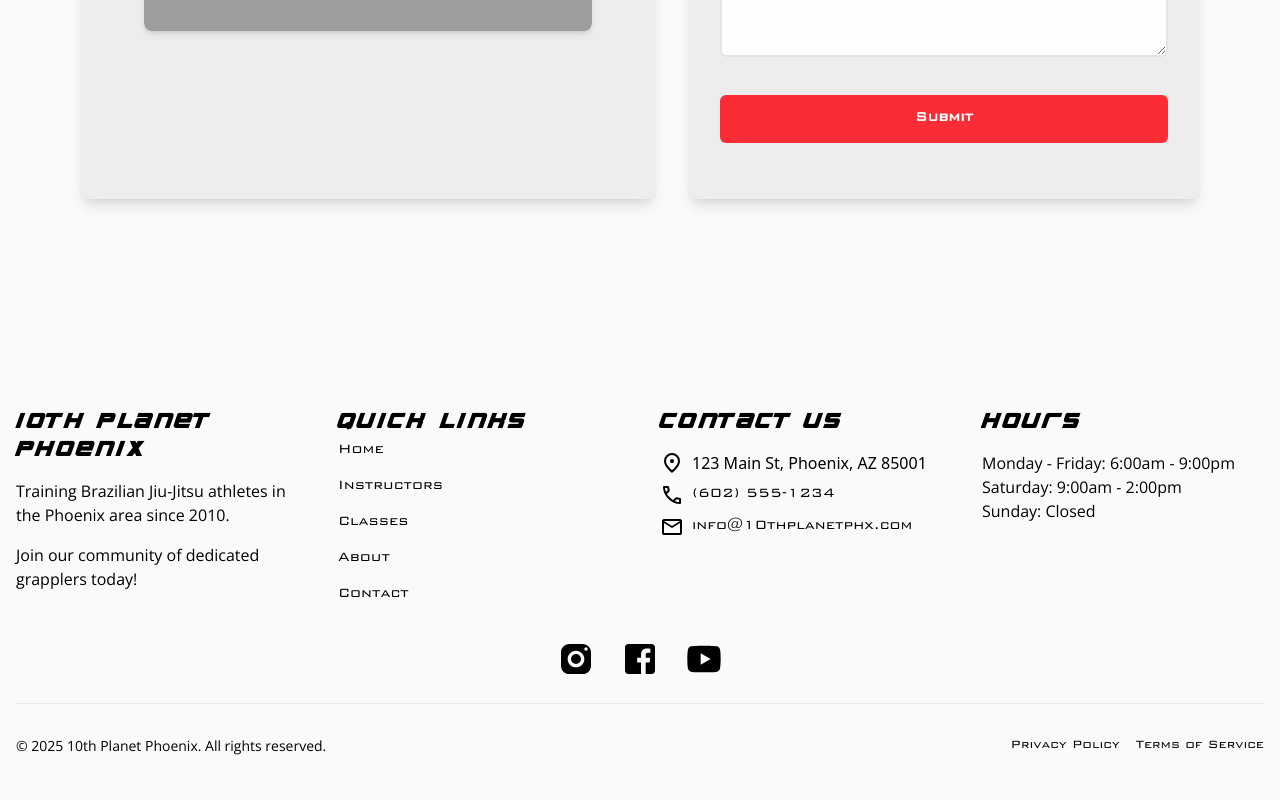
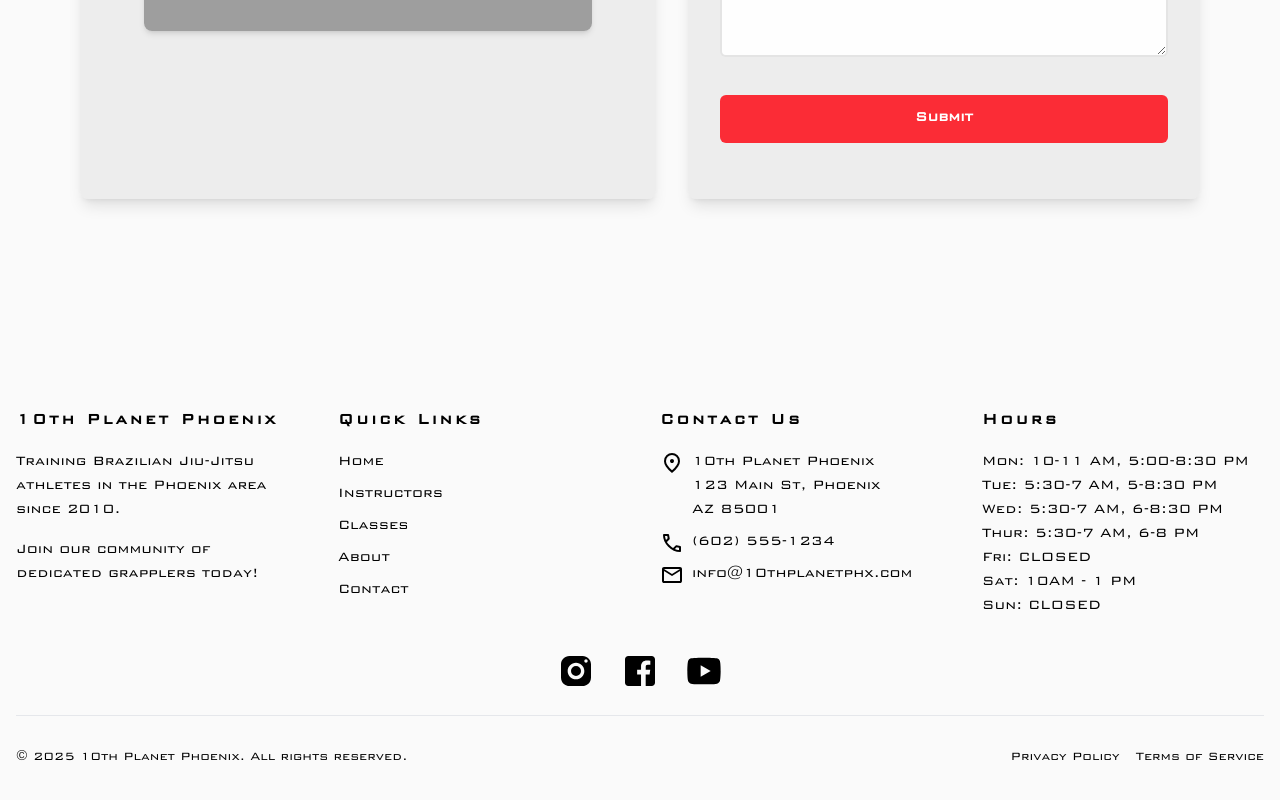
Before and after one commit to caleblopez96/10th-planet-phoenix, a React (Vite) app: page /10th-planet-phoenix/contact in a window 1280 px wide. Shown: the part 1606-2406 px from the top of the page. Built offline with nearby package versions, Linux system fonts and the light colour scheme; grey boxes are pictures that could not be loaded.

Commit message:
removed logo from footer. wrapped nav in nav to be semantically correct

```diff
--- a/src/Components/Footer/Footer.jsx
+++ b/src/Components/Footer/Footer.jsx
@@ -15,11 +15,6 @@ const Footer = () => {
           <div className="flex flex-col gap-4">
             <NavLink to="/" className="flex-col">
               <h3 className="font-bold text-lg">10th Planet Phoenix</h3>
-              {/* <img
-                src={!isNightMode ? logo : logoDark}
-                alt="Logo"
-                className="h-16 md:h-18"
-              /> */}
             </NavLink>
 
             <p className="">
@@ -29,8 +24,9 @@ const Footer = () => {
             <p>Join our community of dedicated grapplers today!</p>
           </div>
 
-          <div className="flex flex-col justify-between">
+          <div className="flex flex-col gap-4">
             <h3 className="font-bold text-lg">Quick Links</h3>
+            <nav>
               <ul className="space-y-2">
                 <li>
                   <Link to="/home" className="hover:text-red-600 ">
@@ -59,6 +55,7 @@ const Footer = () => {
                   </Link>
                 </li>
               </ul>
+            </nav>
           </div>
 
           <div className="flex flex-col gap-4">
@@ -74,7 +71,16 @@ const Footer = () => {
                     <path d="M480-480q33 0 56.5-23.5T560-560q0-33-23.5-56.5T480-640q-33 0-56.5 23.5T400-560q0 33 23.5 56.5T480-480Zm0 294q122-112 181-203.5T720-552q0-109-69.5-178.5T480-800q-101 0-170.5 69.5T240-552q0 71 59 162.5T480-186Zm0 106Q319-217 239.5-334.5T160-552q0-150 96.5-239T480-880q127 0 223.5 89T800-552q0 100-79.5 217.5T480-80Zm0-480Z" />
                   </svg>
                 </span>
-                <span>123 Main St, Phoenix, AZ 85001</span>
+                <a
+                  className="hover:text-red-600"
+                  href="https://g.co/kgs/mtHac27"
+                >
+                  10th Planet Phoenix
+                  <br />
+                  123 Main St, Phoenix
+                  <br />
+                  AZ 85001
+                </a>
               </li>
               <li className="flex items-start">
                 <span className="mr-2">
@@ -118,9 +124,13 @@ const Footer = () => {
             <ul className="space-y-2">
               <li className="flex items-start">
                 <div>
-                  <p>Monday - Friday: 6:00am - 9:00pm</p>
-                  <p>Saturday: 9:00am - 2:00pm</p>
-                  <p>Sunday: Closed</p>
+                  <p>Mon: 10-11 AM, 5:00-8:30 PM</p>
+                  <p>Tue: 5:30-7 AM, 5-8:30 PM</p>
+                  <p>Wed: 5:30-7 AM, 6-8:30 PM</p>
+                  <p>Thur: 5:30-7 AM, 6-8 PM</p>
+                  <p>Fri: CLOSED</p>
+                  <p>Sat: 10AM - 1 PM</p>
+                  <p>Sun: CLOSED</p>
                 </div>
               </li>
             </ul>
--- a/src/index.css
+++ b/src/index.css
@@ -58,6 +58,10 @@ form label,
   font-family: "Bank Gothic", sans-serif;
 }
 
+footer * {
+  font-family: "Bank Gothic", sans-serif !important;
+}
+
 /* night mode styles*/
 
 body.night {
```
Lines whose indentation alone changed are shown as unchanged.
